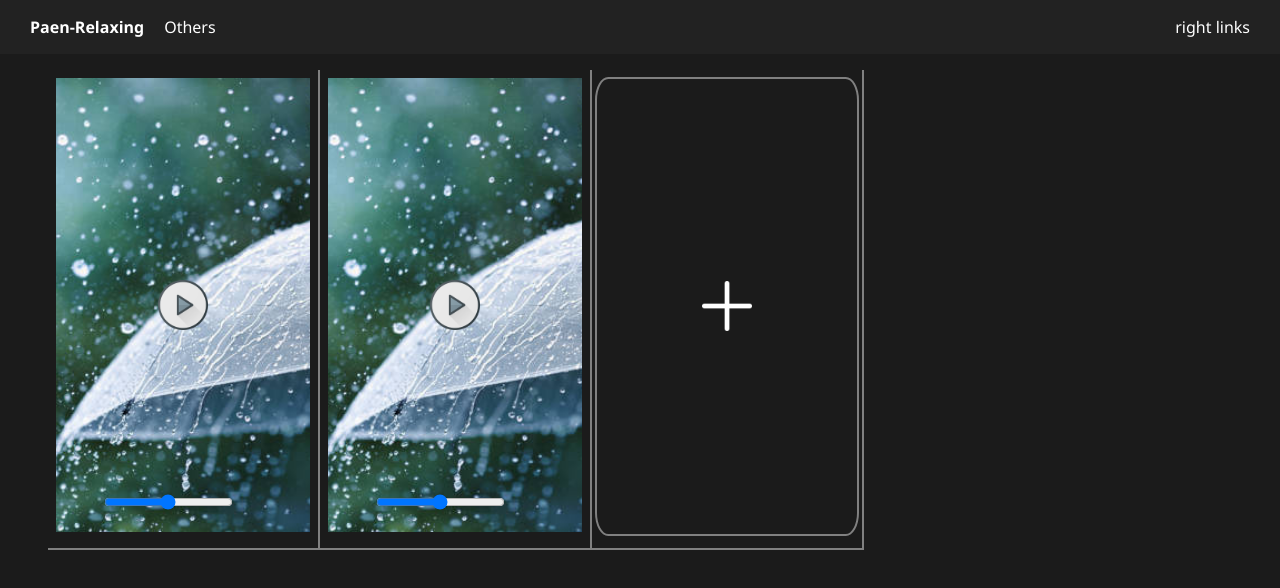
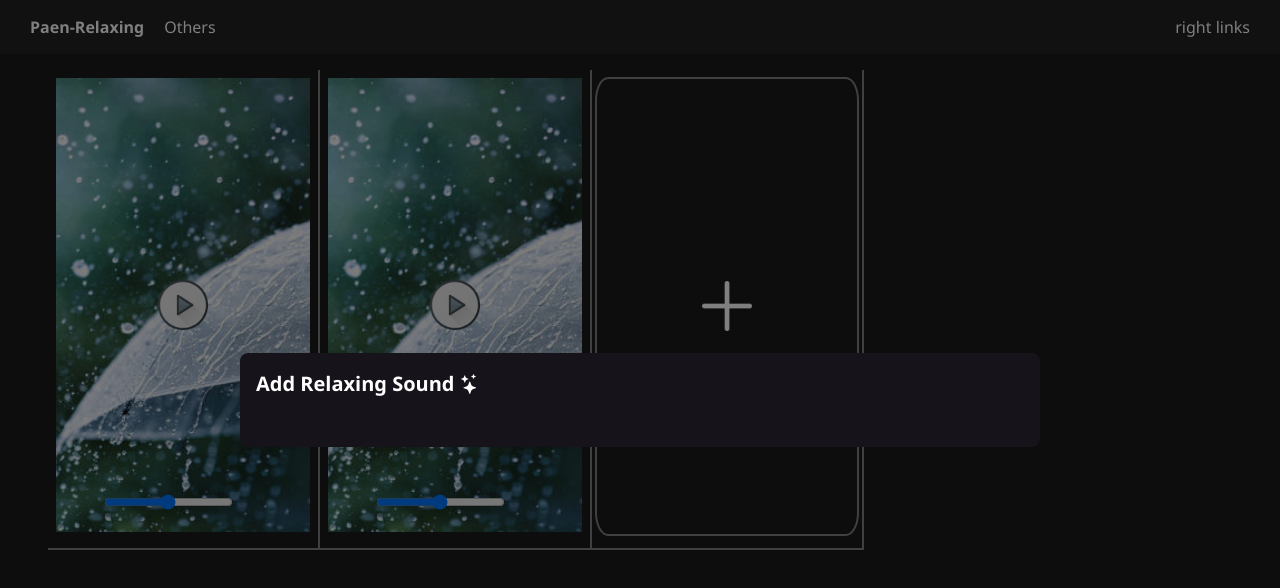
Before and after one commit to AbobakarSadeeq/paen_relaxing, an Angular app: page / in a window 1280 px wide. Both pictures are taken after a click on the element 727 px from the left and 306 px from the top of the page. Shown: the top 588 px of the page. Built offline with nearby package versions, Linux system fonts and the light colour scheme.

Commit message:
bootstrap added and model also for add relaxing sound section.

```diff
--- a/angular.json
+++ b/angular.json
@@ -14,9 +14,7 @@
           "builder": "@angular/build:application",
           "options": {
             "browser": "src/main.ts",
-            "polyfills": [
-              "zone.js"
-            ],
+            "polyfills": ["zone.js"],
             "tsConfig": "tsconfig.app.json",
             "assets": [
               {
@@ -25,7 +23,12 @@
               }
             ],
             "styles": [
-              "src/styles.css"
+              "src/styles.css",
+              "node_modules/bootstrap/dist/css/bootstrap.min.css",
+              "node_modules/bootstrap-icons/font/bootstrap-icons.css"
+            ],
+            "scripts": [
+              "./node_modules/bootstrap/dist/js/bootstrap.bundle.min.js"
             ]
           },
           "configurations": {
@@ -70,10 +73,7 @@
         "test": {
           "builder": "@angular/build:karma",
           "options": {
-            "polyfills": [
-              "zone.js",
-              "zone.js/testing"
-            ],
+            "polyfills": ["zone.js", "zone.js/testing"],
             "tsConfig": "tsconfig.spec.json",
             "assets": [
               {
@@ -81,9 +81,7 @@
                 "input": "public"
               }
             ],
-            "styles": [
-              "src/styles.css"
-            ]
+            "styles": ["src/styles.css"]
           }
         }
       }
--- a/package.json
+++ b/package.json
@@ -26,6 +26,8 @@
     "@angular/forms": "^20.1.0",
     "@angular/platform-browser": "^20.1.0",
     "@angular/router": "^20.1.0",
+    "bootstrap": "^5.3.8",
+    "bootstrap-icons": "^1.13.1",
     "rxjs": "~7.8.0",
     "tslib": "^2.3.0",
     "zone.js": "~0.15.0"
--- a/src/home/home.css
+++ b/src/home/home.css
@@ -1,10 +1,10 @@
-.container {
+.home-container {
   margin: 1em 3em;
   /* background-color: green; */
   height: fit-content;
 }
 
-.row {
+.home-row {
   display: flex;
   flex-wrap: wrap;
 }
@@ -96,3 +96,24 @@
 .add-relaxing-sound-container img {
   filter: brightness(0) invert(1);
 }
+
+
+/* Add-relaxing sound model */
+
+.add-relaxing-model-content {
+  background-color: #17131a;
+  color: white;
+  border: none;
+}
+
+.modal-title {
+  font-weight: 900;
+}
+
+
+.modal-body {
+}
+
+.relaxing-sound-section {
+
+}
--- a/src/home/home.html
+++ b/src/home/home.html
@@ -1,10 +1,6 @@
-<div class="container">
+<div class="home-container">
 
-  <div class="row">
-
-
-
-
+  <div class="home-row">
 
     <div class="single-relaxing-box">
       <div class="single-relaxing-box-content" [style.--bg-image]="'url(' + backgroundImage + ')'">
@@ -52,10 +48,33 @@
 
     <div class="single-relaxing-box-add">
       <div class="single-relaxing-box-add-content">
-        <div class="add-relaxing-sound-container" (click)="addRelaxingSound()">
+        <div class="add-relaxing-sound-container" (click)="openAddRelaxingSoundModel()">
           <img src="plus.png" alt="" width="50" height="50">
         </div>
       </div>
     </div>
 
   </div>
+
+
+  <!-- Add-Relaxing-Sound-Modal -->
+
+  <div class="modal fade bd-example-modal-lg" #AddRelaxingSoundModal data-bs-backdrop="static" data-bs-keyboard="false">
+    <div class="modal-dialog modal-dialog-centered modal-lg">
+      <div class="modal-content add-relaxing-model-content">
+        <div class="modal-header" style="border-bottom: none !important;">
+          <h1 class="modal-title fs-5" id="exampleModalLabel">Add Relaxing Sound <i class="bi bi-stars"></i></h1>
+        </div>
+        <div class="modal-body">
+
+          <div class="relaxing-sound-selection-container-section">
+
+            <div class="relaxing-sound-section">
+
+            </div>
+
+
+          </div>
+
+        </div>
+      </div>
--- a/src/home/home.ts
+++ b/src/home/home.ts
@@ -1,27 +1,60 @@
-import { Component } from '@angular/core';
+import { Component, ElementRef, ViewChild } from '@angular/core';
+
+declare var bootstrap: any;
 
 @Component({
   selector: 'app-home',
-  imports: [],
   templateUrl: './home.html',
-  styleUrl: './home.css'
+  styleUrl: './home.css',
+  imports: []
 })
+
 export class Home {
 
   playSoundBtn = false;
-  backgroundImage: string = 'rain-img.jpg' // ../../public/rain-img.jpg and rain-img.jpg are same
+  backgroundImage: string = 'rain-img.jpg';
+
+  ngOnInit(): void {
+
+  }
 
   playSound() {
-    console.log("asdfg");
+    console.log("play sound");
     this.playSoundBtn = true;
   }
 
   stopSound(): void {
-    console.log("zxcv");
+    console.log("stop sound");
     this.playSoundBtn = false;
   }
 
-  addRelaxingSound(): void {
-    console.log("not yet!");
+  removeSound(): void {
+    console.log('remove sound');
+  }
+
+  // ********************** Add relaxing model sound section **********************
+
+  @ViewChild('AddRelaxingSoundModal') AddRelaxingSoundModalRef!: ElementRef;
+  private _bootstrapModalInstance: any;
+
+  ngAfterViewInit(): void {
+    this._bootstrapModalInstance = new bootstrap.Modal(this.AddRelaxingSoundModalRef.nativeElement);
+  }
+
+  openAddRelaxingSoundModel(): void {
+    console.log("on open relaxing sound model done!");
+    this._bootstrapModalInstance.show();
+
+  }
+
+  onCloseRelaxingSoundModel(): void {
+    console.log("on close relaxing sound model done!");
+    this._bootstrapModalInstance.hide();
+  }
+
+  onAddRelaxingSound(): void {
+    console.log("on add relaxing sound done!");
+    this._bootstrapModalInstance.hide();
+
   }
 }
--- a/src/styles.css
+++ b/src/styles.css
@@ -12,11 +12,11 @@
    =========================== */
 html,
 body {
-  height: 100%;
-  font-family: "Segoe UI", Roboto, Helvetica, Arial, sans-serif;
-  background-color: rgb(27, 27, 27);
-  color: white;
-  line-height: 1.5;
+  height: 100% !important;
+  font-family: "Segoe UI", Roboto, Helvetica, Arial, sans-serif !important;
+  background-color: rgb(27, 27, 27) !important;
+  color: white !important;
+  line-height: 1.5 !important;
 }
 
 /* ===========================
```
Also changed, not shown: 1 other file (tests, documents, lock files or other folders).
